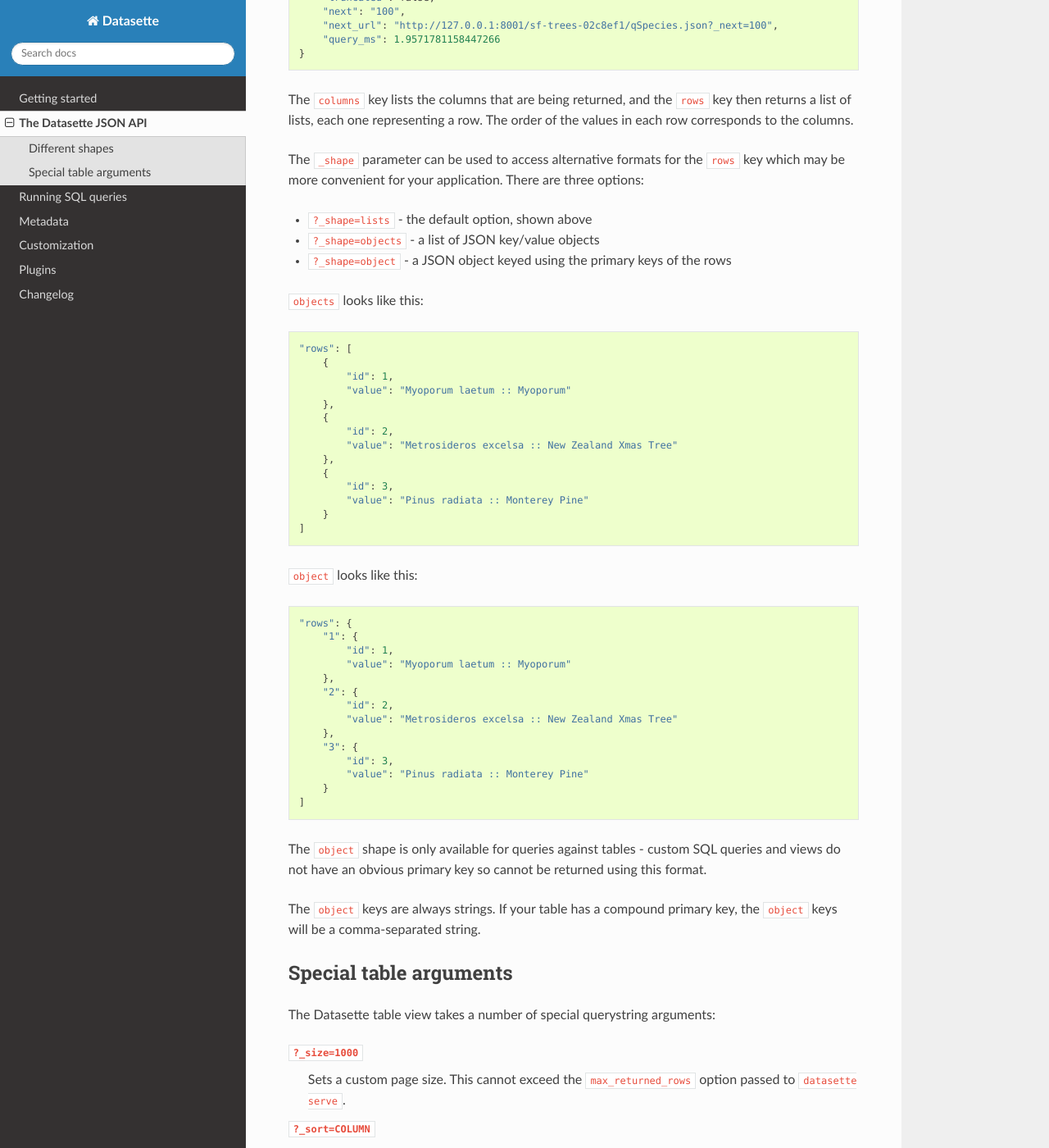
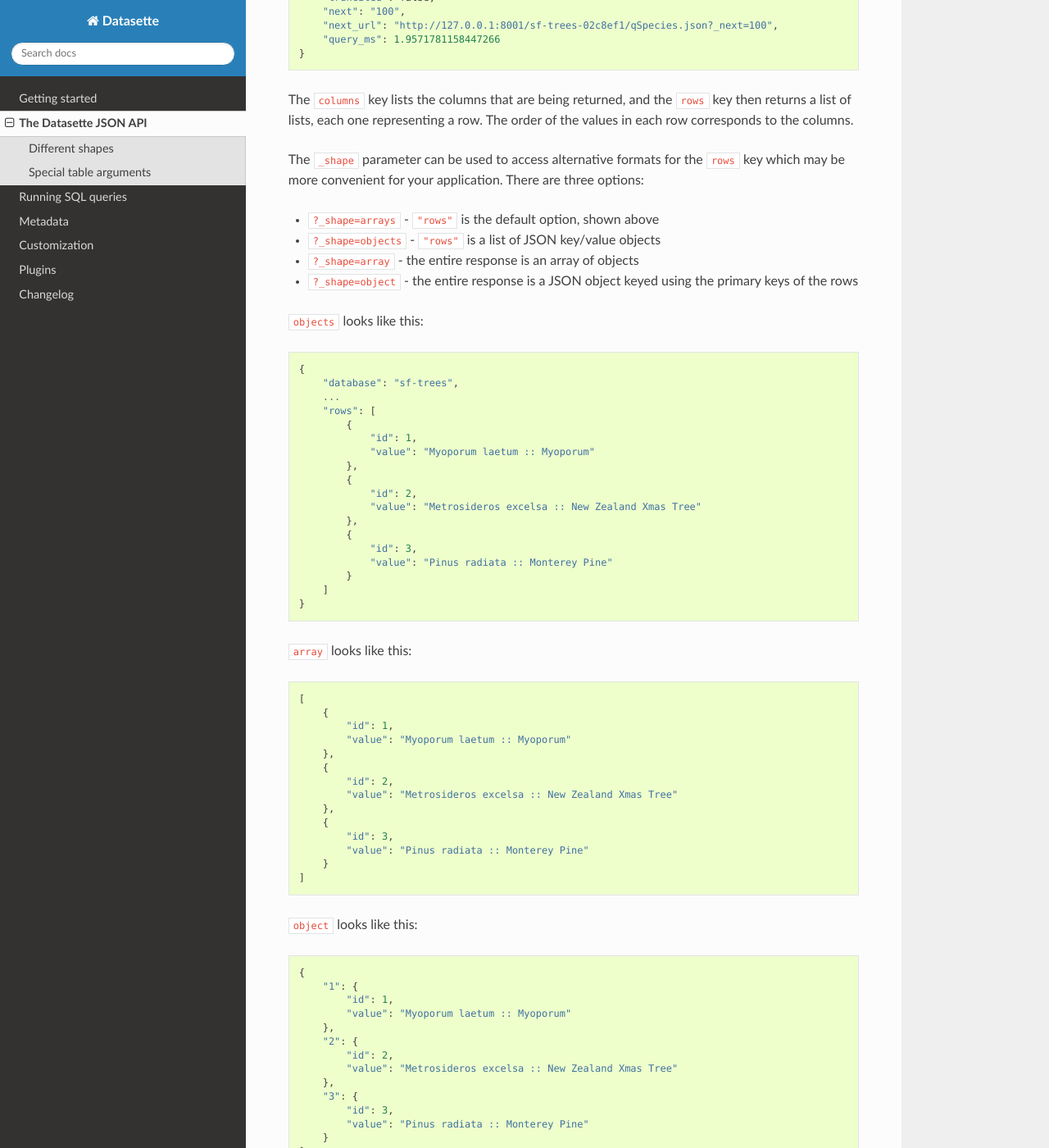
Before and after one commit to simonw/datasette, a Sphinx documentation site: the page built from docs/json_api.rst, in a window 1280 px wide and 1400 px high, scrolled down 1071 px. Shown: the whole window at 82% size. Built offline with Sphinx 7.4.7 and the Read the Docs theme 2.0.0, drawn with Linux system fonts in a browser that asks for light colours.

Commit message:
New ?_shape=array option + tweaks to _shape, closes #245
* Default is now ?_shape=arrays (renamed from lists)
* New ?_shape=array returns an array of objects as the root object
* Changed ?_shape=object to return the object as the root
* Updated docs

```diff
--- a/docs/json_api.rst
+++ b/docs/json_api.rst
@@ -59,13 +59,35 @@ The ``_shape`` parameter can be used to access alternative formats for the
 ``rows`` key which may be more convenient for your application. There are three
 options:
 
-* ``?_shape=lists`` - the default option, shown above
-* ``?_shape=objects`` - a list of JSON key/value objects
-* ``?_shape=object`` - a JSON object keyed using the primary keys of the rows
+* ``?_shape=arrays`` - ``"rows"`` is the default option, shown above
+* ``?_shape=objects`` - ``"rows"`` is a list of JSON key/value objects
+* ``?_shape=array`` - the entire response is an array of objects
+* ``?_shape=object`` - the entire response is a JSON object keyed using the primary keys of the rows
 
 ``objects`` looks like this::
 
-    "rows": [
+    {
+        "database": "sf-trees",
+        ...
+        "rows": [
+            {
+                "id": 1,
+                "value": "Myoporum laetum :: Myoporum"
+            },
+            {
+                "id": 2,
+                "value": "Metrosideros excelsa :: New Zealand Xmas Tree"
+            },
+            {
+                "id": 3,
+                "value": "Pinus radiata :: Monterey Pine"
+            }
+        ]
+    }
+
+``array`` looks like this::
+
+    [
         {
             "id": 1,
             "value": "Myoporum laetum :: Myoporum"
```
Also changed, not shown: other parts of docs/json_api.rst (+1 -1 lines), 2 other files.
